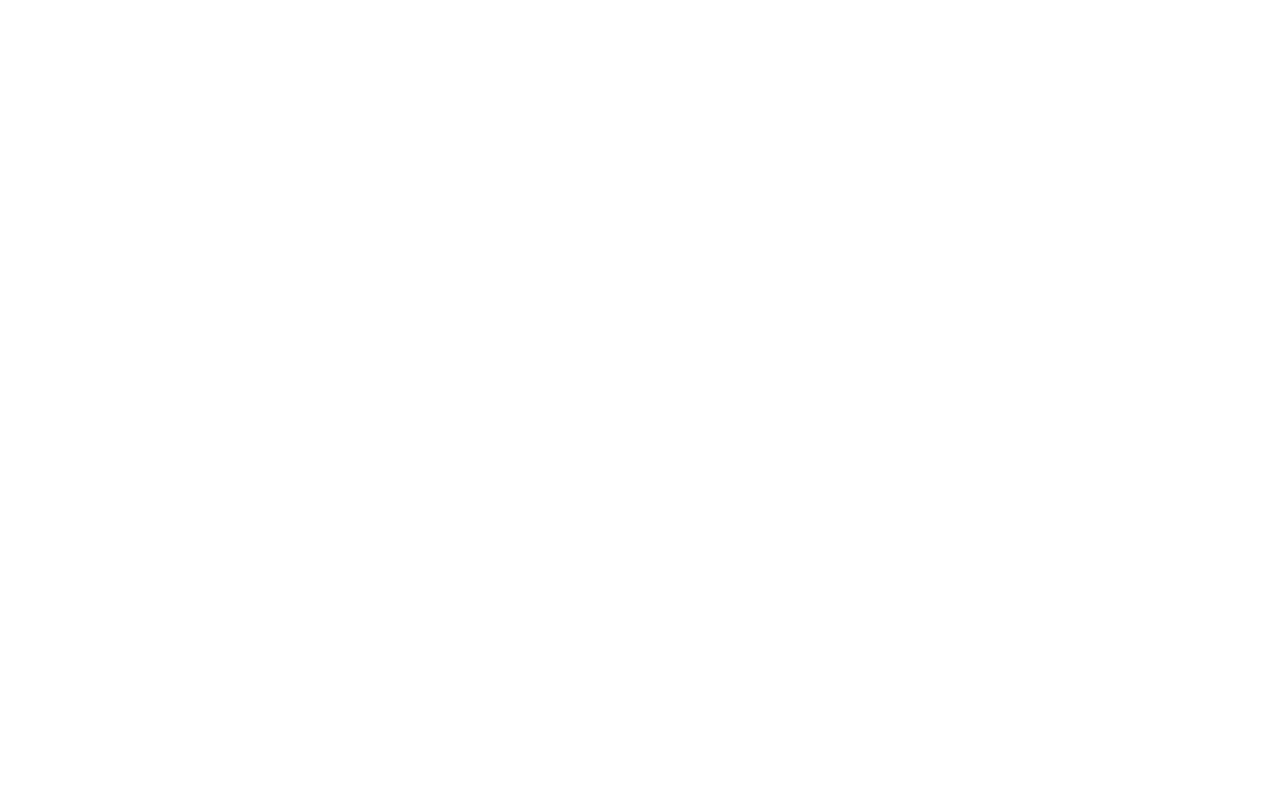
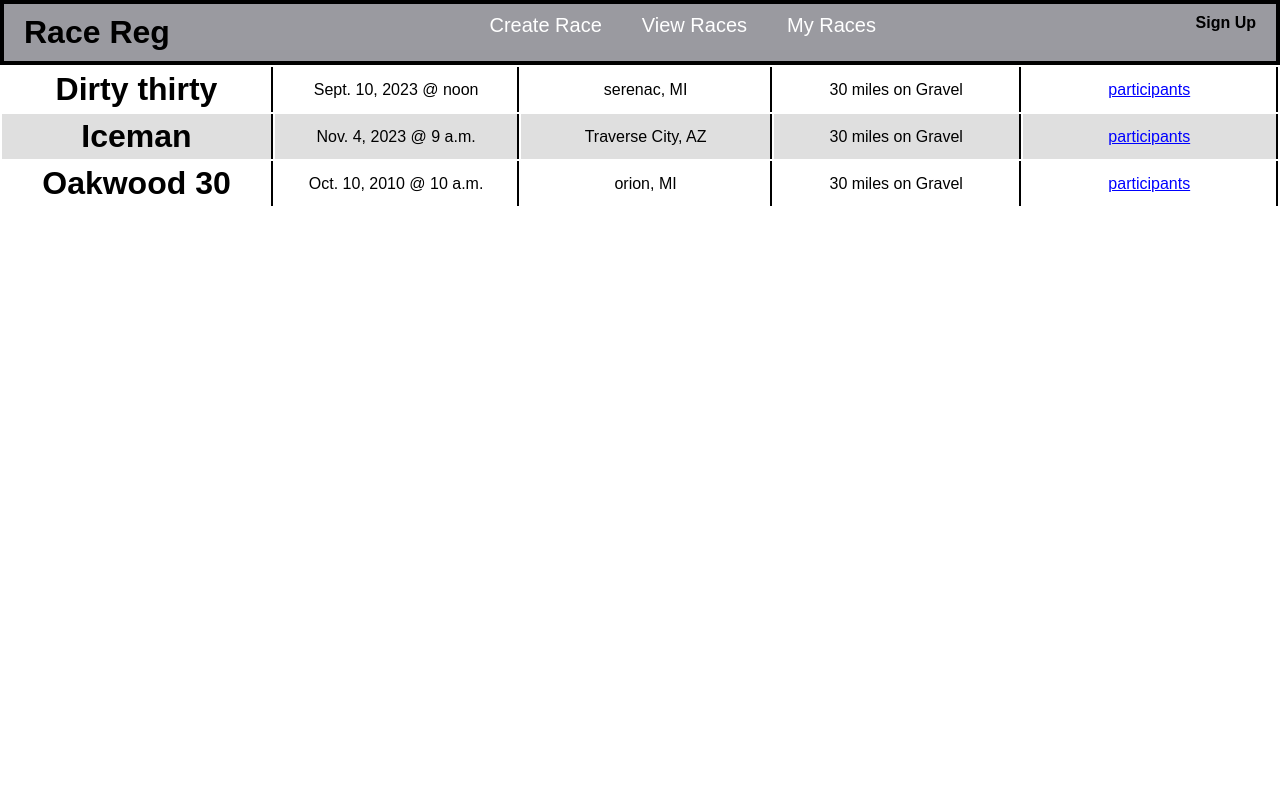
Before and after one commit to ColinS01/Bike-Races, a Django app: page /seeraces/ in a window 1280 px wide. Before the commit the page is empty. Run offline with Django 4.2, Linux system fonts and the light colour scheme; data comes from the database, SQL or seed files in the repository; both versions use the stored data as it was after the commit.

Commit message:
adding races view

```diff
--- a/bikerides/races/forms.py
+++ b/bikerides/races/forms.py
@@ -16,4 +16,4 @@ class UserChangeForm(UserChangeForm):
 class CreateRaceForm(ModelForm):
     class Meta:
         model = Race
-        fields = ['name', 'state', 'city', 'distance', 'discipline', 'date', 'time']
+        fields = ['name', 'state', 'city', 'distance', 'discipline', 'date', 'time', 'owner']
--- a/bikerides/races/models.py
+++ b/bikerides/races/models.py
@@ -8,6 +8,12 @@ from django.utils import timezone
 # Create your models here.
 
 states = (('AL', 'Alabama'), ('AK', 'Alaska'), ('AZ', 'Arizona'), ('AR', 'Arkansas'), ('CA', 'California'), ('CO', 'Colorado'), ('CT', 'Connecticut'), ('DE', 'Delaware'), ('DC', 'District of Columbia'), ('FL', 'Florida'), ('GA', 'Georgia'), ('HI', 'Hawaii'), ('ID', 'Idaho'), ('IL', 'Illinois'), ('IN', 'Indiana'), ('IA', 'Iowa'), ('KS', 'Kansas'), ('KY', 'Kentucky'), ('LA', 'Louisiana'), ('ME', 'Maine'), ('MD', 'Maryland'), ('MA', 'Massachusetts'), ('MI', 'Michigan'), ('MN', 'Minnesota'), ('MS', 'Mississippi'), ('MO', 'Missouri'), ('MT', 'Montana'), ('NE', 'Nebraska'), ('NV', 'Nevada'), ('NH', 'New Hampshire'), ('NJ', 'New Jersey'), ('NM', 'New Mexico'), ('NY', 'New York'), ('NC', 'North Carolina'), ('ND', 'North Dakota'), ('OH', 'Ohio'), ('OK', 'Oklahoma'), ('OR', 'Oregon'), ('PA', 'Pennsylvania'), ('RI', 'Rhode Island'), ('SC', 'South Carolina'), ('SD', 'South Dakota'), ('TN', 'Tennessee'), ('TX', 'Texas'), ('UT', 'Utah'), ('VT', 'Vermont'), ('VA', 'Virginia'), ('WA', 'Washington'), ('WV', 'West Virginia'), ('WI', 'Wisconsin'), ('WY', 'Wyoming'))
+class MyUser(AbstractUser):
+    email = models.EmailField(verbose_name= 'email address', max_length=64, unique=True)
+    username = models.CharField(max_length=16, unique=True)
+    friends = models.ManyToManyField('MyUser', blank=True)
+    owned_races = models.ManyToManyField('Race', blank=True, related_name='owned_races')
+    participating_races = models.ManyToManyField('Race', blank=True, related_name='participating_races')
 
 class Race(models.Model):
     name = models.CharField(default= "",max_length=24, unique=True)
@@ -17,15 +23,10 @@ class Race(models.Model):
     discipline = models.CharField(max_length=6,choices=(('Gravel', 'Gravel'), ('Road', 'Road'), ('MTB', 'MTB')))
     date = models.DateField()
     time = models.TimeField()
+    owner = models.ForeignKey(MyUser, related_name='owner', on_delete=models.CASCADE, default='')
 
     def __str__(self):
-        return self.name
-
-
-class MyUser(AbstractUser):
-    email = models.EmailField(verbose_name= 'email address', max_length=64, unique=True)
-    username = models.CharField(max_length=16, unique=True)
-    friends = models.ManyToManyField('MyUser', blank=True)
+        return self.name + " owned by " + self.owner.username
 
 class FriendRequest(models.Model):
     from_user = models.ForeignKey(MyUser, related_name='from_user', on_delete=models.CASCADE)
--- /dev/null
+++ b/bikerides/races/static/races/seeraces.css
@@ -0,0 +1,138 @@
+* {
+    margin: 0;
+    padding: 0;
+    font-family: sans-serif;
+}
+
+header {
+    background-color: rgb(154, 154, 160);
+}
+
+.item-list {
+    list-style-type: none;
+    float: right;
+}
+
+.list-link {
+    text-decoration: none;
+    color: rgb(255, 255, 255);
+    font-size: 20px;
+    white-space: nowrap;
+    padding: 20px;
+}
+.navbar {
+    box-sizing: border-box;
+    width: 100%;
+    display: inline-flex;
+    justify-content: space-between;
+    padding-top: 10px;
+    padding-bottom: 10px;
+    padding-left: 20px;
+    padding-right: 20px;
+}
+.navbar .item-list{
+    display: inline-flex;
+    float: right;
+}
+
+.title {
+    font-size: 32px;
+    white-space: nowrap;
+}
+
+.list-link:hover {
+    color: rgb(0, 255, 21);
+    font-size: 22px;
+    transition: .2s;
+}
+
+.login-signup {
+    font-size: 16px;
+    white-space: nowrap;
+    padding: 10pxß;
+}
+
+header {
+    border-style: solid;
+    border-width: 4px;
+}
+
+a {
+    text-decoration: none;
+    color: black;
+}
+
+
+/* Style The Dropdown Button */
+.dropbtn {
+    background-color: #4CAF50;
+    color: white;
+    padding: 16px;
+    font-size: 16px;
+    border: none;
+    cursor: pointer;
+}
+
+  /* The container <div> - needed to position the dropdown content */
+.dropdown {
+    position: relative;
+    display: inline-block;
+}
+
+  /* Dropdown Content (Hidden by Default) */
+.dropdown-content {
+    display: none;
+    position: absolute;
+    background-color: #f9f9f9;
+    box-shadow: 0px 8px 16px 0px rgba(0,0,0,0.2);
+    z-index: 1;
+}
+
+  /* Links inside the dropdown */
+.dropdown-content a {
+    color: black;
+    padding: 12px 16px;
+    text-decoration: none;
+    display: block;
+}
+
+  /* Change color of dropdown links on hover */
+.dropdown-content a:hover {background-color: #f1f1f1}
+
+  /* Show the dropdown menu on hover */
+.dropdown:hover .dropdown-content {
+    transition: .2s;
+    display: block;
+}
+
+  /* Change the background color of the dropdown button when the dropdown content is shown */
+.dropdown:hover .dropbtn {
+    background-color: #3e8e41;
+}
+
+
+.participants {
+    text-decoration: underline;
+    color: blue;
+}
+
+.participants:hover {
+    color: #3e8e41;
+    transition: .2s;
+}
+
+tr:nth-child(even) {
+    background-color: rgb(223, 223, 223);
+}
+tr:nth-child(odd) {
+    background-color: white;
+}
+
+td {
+    text-align: center;
+    width: 300px;
+    border-right: 2px solid black;
+    padding: 4px;
+    padding: none;
+    margin: none;
+}
--- a/bikerides/races/templates/races/newrace.html
+++ b/bikerides/races/templates/races/newrace.html
@@ -19,6 +19,11 @@
                     <li class="info">{{message}}</li>
                 {% endfor %}
             </ul>
+            <ul>
+                {% for races in request.user.owned_races.name %}
+                    <li>{{race.name}}</li>
+                {% endfor %}
+            </ul>
         </form>
     </div>
 {% endblock %}
--- a/bikerides/races/templates/races/seeraces.html
+++ b/bikerides/races/templates/races/seeraces.html
@@ -0,0 +1,32 @@
+{% extends "races/base.html" %}
+{% load static %}t
+{% block script %}
+    <link rel="stylesheet" href="{% static 'races/seeraces.css' %}">
+{% endblock %}
+{% block content %}
+    <div class="content">
+        <table>
+            {% for race in races|dictsort:"name"  %}
+                <tr class="race">
+                    <td class="race_item">
+                        <h1>
+                            <a href="{% url 'view race' race.name %}">{{race.name}}</a>
+                        </h1>
+                    </td>
+                    <td class="race_item">
+                        {{race.date}} @ {{race.time}}
+                    </td>
+                    <td class="race_item">
+                        {{race.city}}, {{race.state}}
+                    </td>
+                    <td class="race_item">
+                        {{race.distance}} miles on {{race.discipline}}
+                    </td>
+                    <td>
+                        <a class="participants" href="{% url 'view participants' race.name %}">participants</a>
+                    </td>
+                </tr>
+            {% endfor %}
+        </table>
+    </div>
+{% endblock %}
--- a/bikerides/races/urls.py
+++ b/bikerides/races/urls.py
@@ -11,6 +11,8 @@ urlpatterns = [
     path('signup/', views.sign_up, name='sign up'),
     path('create/', views.create_race, name='create'),
     path('seeraces/', views.see_races, name='races'),
+    path('view_race/<str:name>/', views.view_race, name='view race'),
+    path('view_participants/<str:name>/', views.view_participants, name='view participants'),
     path('register/', views.register, name='register'),
     path('myraces/', views.my_races, name='my races'),
 ]
--- a/bikerides/races/views.py
+++ b/bikerides/races/views.py
@@ -24,6 +24,8 @@ def sign_up(request):
             return HttpResponseRedirect('/login/')
         else:
             messages.error(request, 'Email or Username already in use')
+            messages.error(request, 'Passwords may not match')
+            messages.error(request, 'Try Again Please!')
 
     context = {'form':form}
     return render(request, 'races/signup.html', context)
@@ -49,12 +51,13 @@ def logoutUser(request):
 
 def create_race(request):
     form = CreateRaceForm()
-
+    user = request.user
     if request.method == 'POST':
         form = CreateRaceForm(request.POST)
 
         if form.is_valid():
             form.save()
+            user.owned_races.add()
             form = CreateRaceForm()
             messages.info(request, 'Race Successfully Created!')
 
@@ -92,7 +95,16 @@ def friends(request):
 
 
 def see_races(request):
-    return render(request, 'races/seeraces.html')
+    races = Race.objects.get_queryset()
+    return render(request, 'races/seeraces.html', {
+        'races': races
+    })
+
+def view_race(request, race):
+    return render(request, 'races/race.html')
+
+def view_participants(request, race):
+    return render(request, 'races/participants.html')
 
 def register(request):
     pass
```
Also changed, not shown: bikerides/db.sqlite3, bikerides/races/migrations/0006_myuser_owned_races_myuser_participating_races.py (added), bikerides/races/migrations/0007_race_owner.py (added), bikerides/races/migrations/0008_remove_race_owner.py (added), bikerides/races/migrations/0009_race_owner.py (added), bikerides/races/templates/races/myraces.html (added), bikerides/races/templates/races/participants.html (added), bikerides/races/templates/races/race.html (added).
